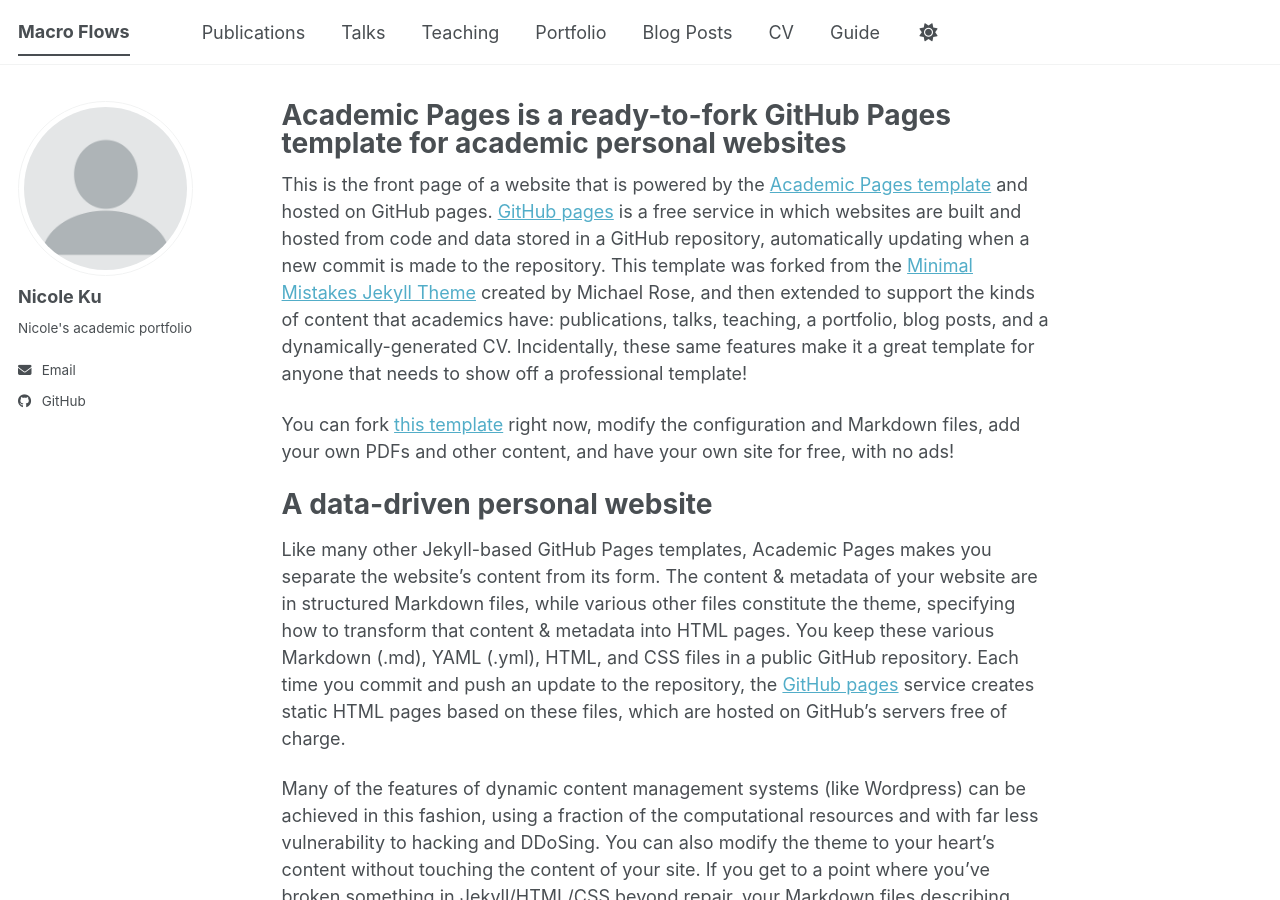
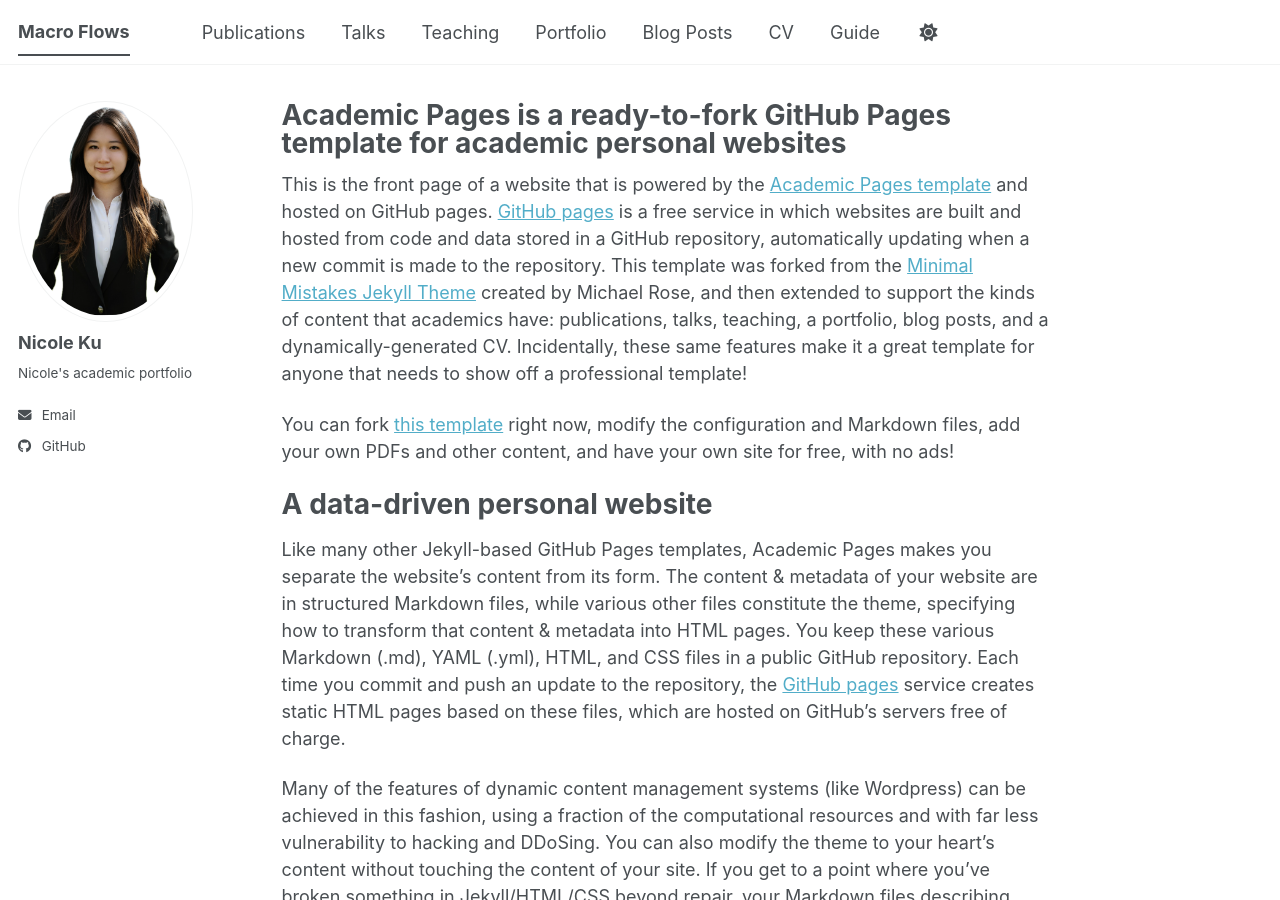
Before and after one commit to nicoleku8/MacroFlows.github.io, a Jekyll site: the page built from _pages/about.md, in a window 1280 px wide and 900 px high. Built offline with Jekyll 4.4.1, drawn with Linux system fonts in a browser that asks for light colours; a script bundle is joined from its source files by our own code; library files that are not in the unit come from our copies.

Commit message:
Update _config.yml

```diff
--- a/_config.yml
+++ b/_config.yml
@@ -23,7 +23,7 @@
 #               Additional customization can be done by editing /_includes/author-profile.html
 author:
   # Biographic information
-  avatar           : "profile.png"
+  avatar           : "Subject.png"
   name             : "Nicole Ku"
   pronouns         : # example: "she/her"
   bio              : "Nicole's academic portfolio"
```
